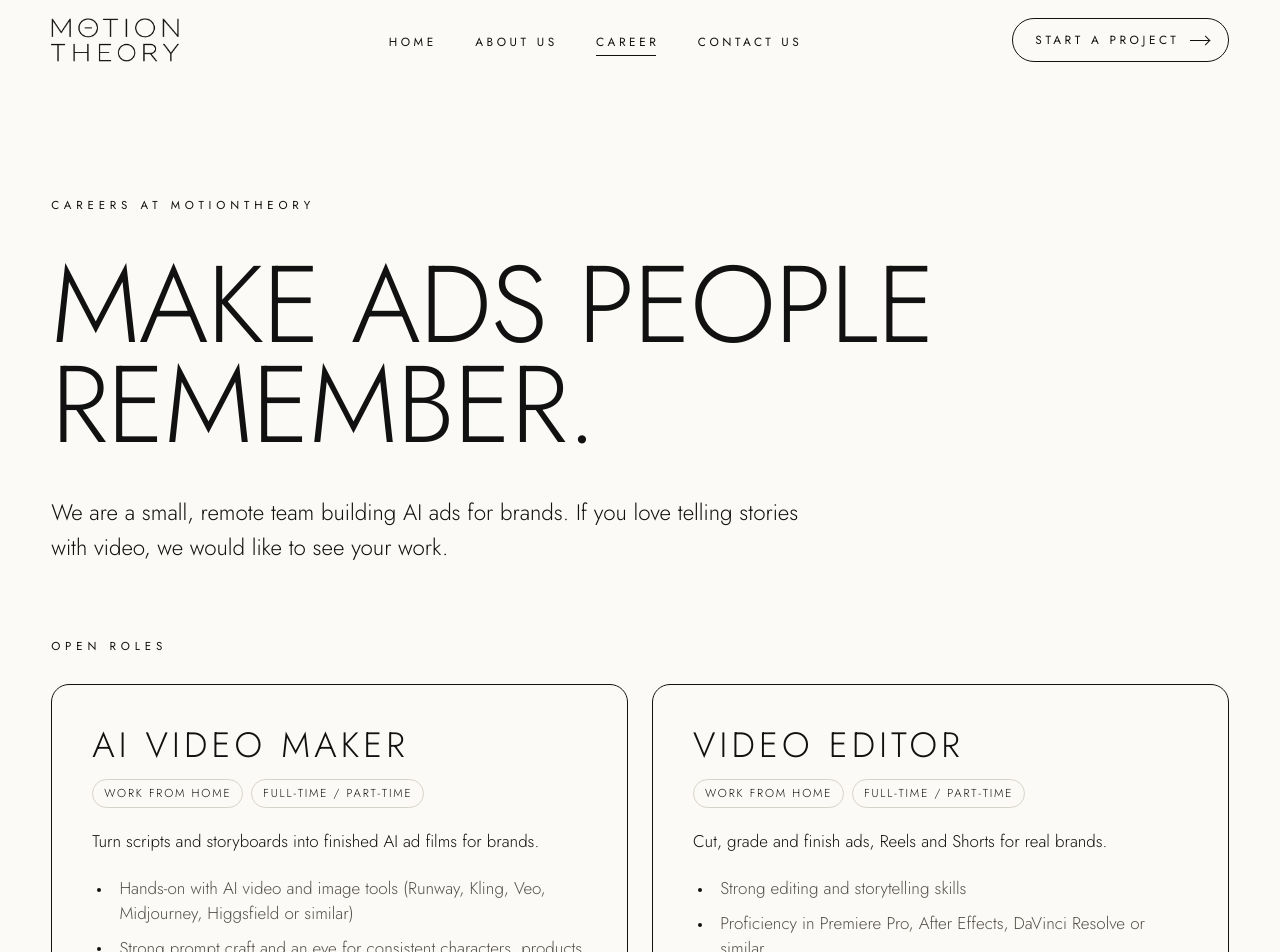
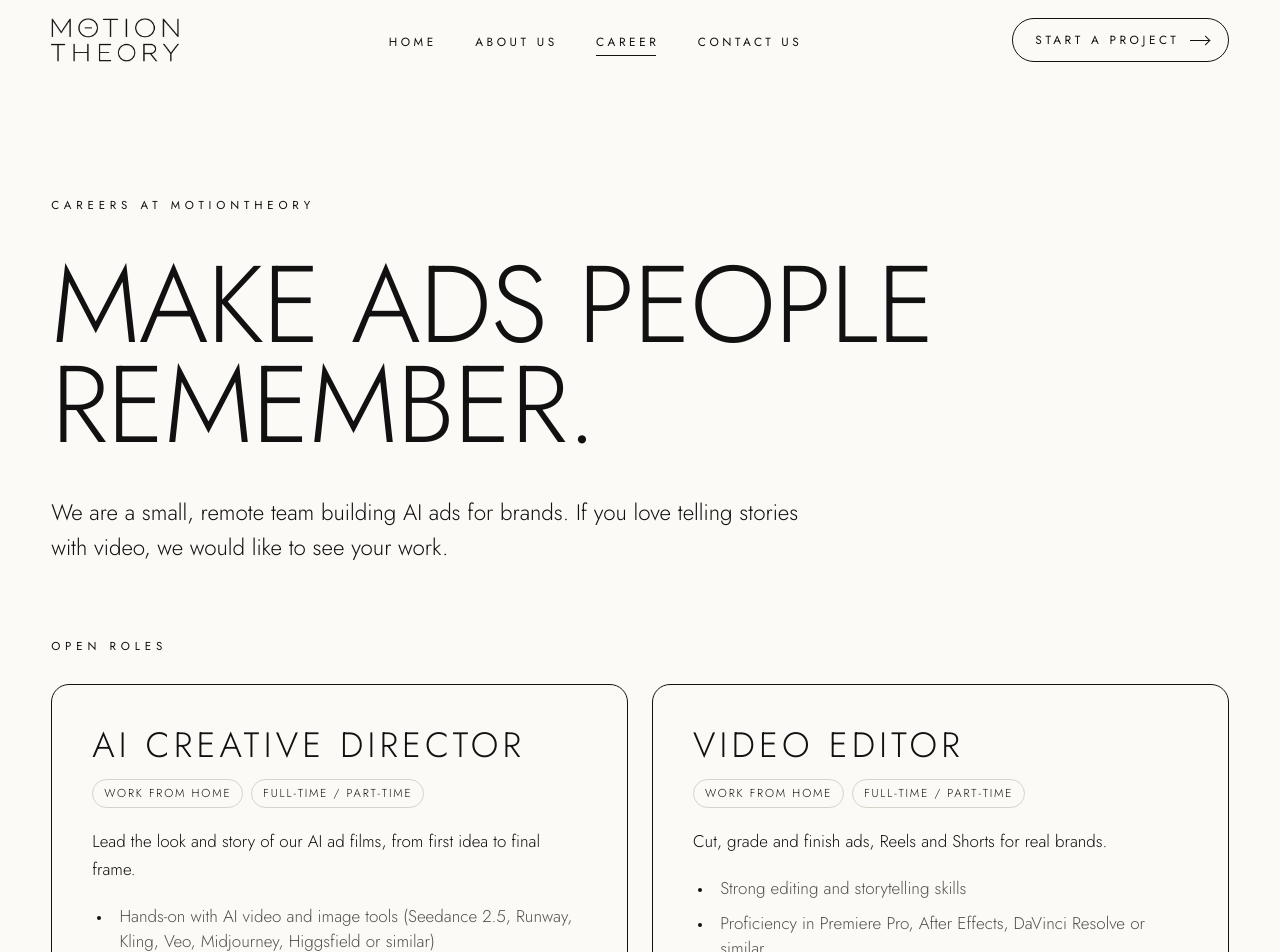
Before and after one commit to yashG72/motiontheory, a React (Vite) app: page /career in a window 1280 px wide. Shown: the top 952 px of the page. Built offline with nearby package versions, Linux system fonts and the light colour scheme.

Commit message:
Rename AI Video Maker to AI Creative Director and list Seedance 2.5
Co-Authored-By: Claude Opus 5.5 (1M context) <noreply@anthropic.com>
Claude-Session: https://claude.ai/code/session_01D731oUrvi24uXgeuTygZ2X

```diff
--- a/src/pages/Career.jsx
+++ b/src/pages/Career.jsx
@@ -5,12 +5,12 @@ import { CONTACT } from "../site.js";
 // Open roles. Add another object to list a new position.
 const JOBS = [
   {
-    title: "AI Video Maker",
+    title: "AI Creative Director",
     location: "Work from home",
     type: "Full-time / Part-time",
-    summary: "Turn scripts and storyboards into finished AI ad films for brands.",
+    summary: "Lead the look and story of our AI ad films, from first idea to final frame.",
     points: [
-      "Hands-on with AI video and image tools (Runway, Kling, Veo, Midjourney, Higgsfield or similar)",
+      "Hands-on with AI video and image tools (Seedance 2.5, Runway, Kling, Veo, Midjourney, Higgsfield or similar)",
       "Strong prompt craft and an eye for consistent characters, products and lighting",
       "Understands storytelling, pacing and how an ad should feel",
       "Can take feedback and deliver on deadline",
```
